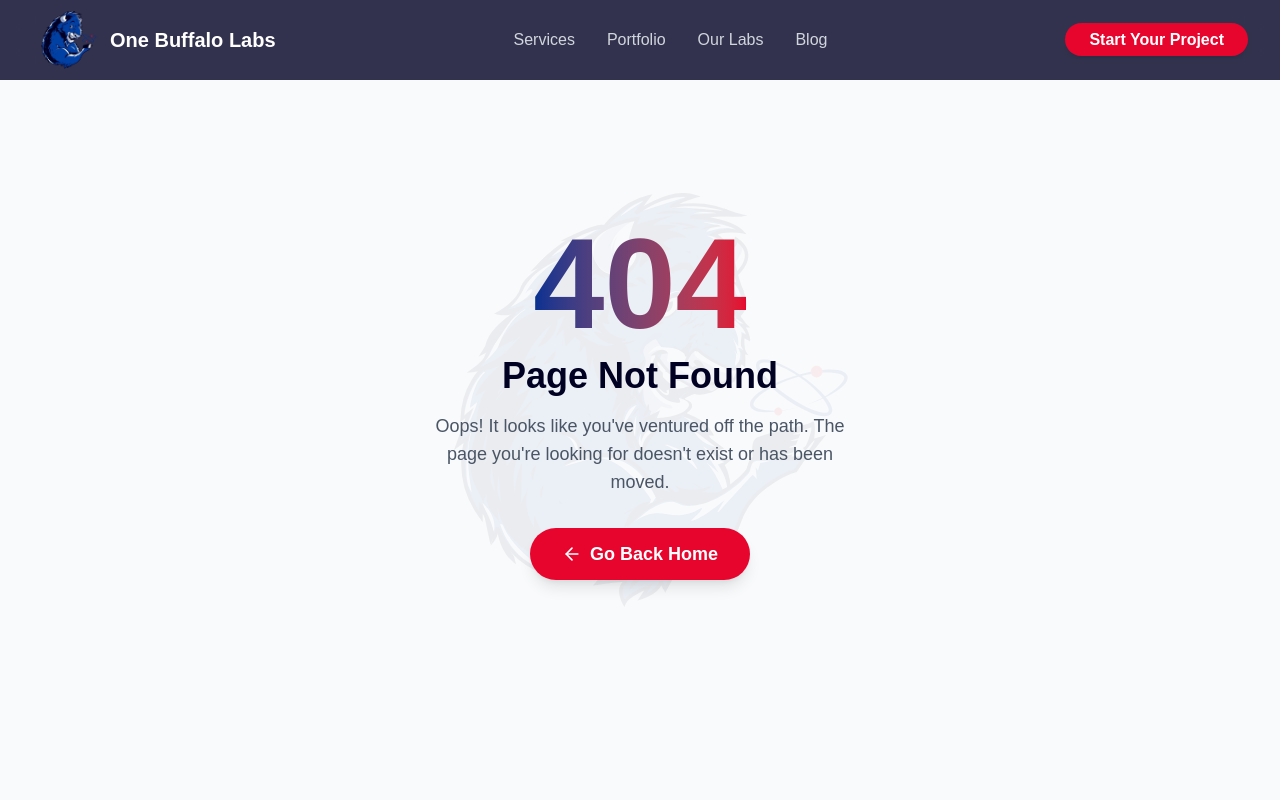
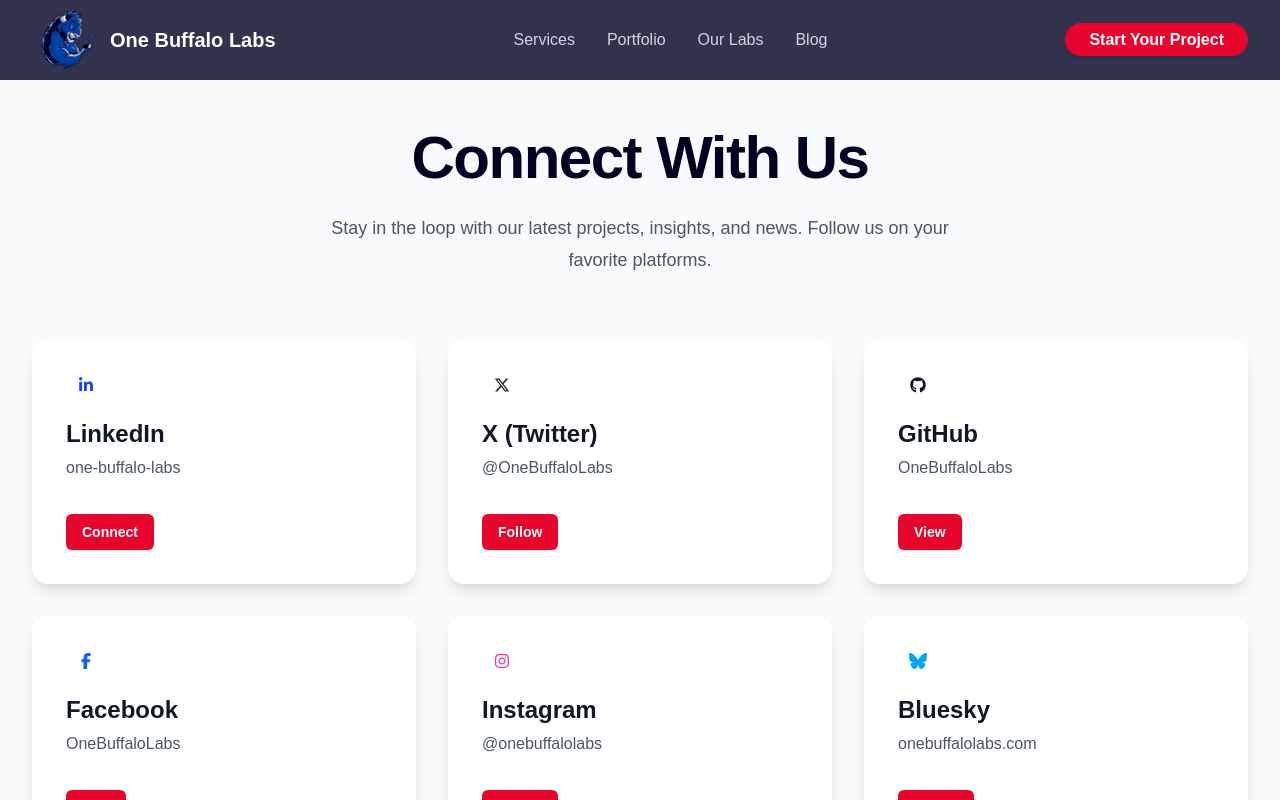
Before and after one commit to OneBuffaloLabs/onebuffalolabs.com, a Next.js app: page /socials in a window 1280 px wide. Before the commit this address had no page. Shown: the top 800 px of the page. Built offline with nearby package versions, Linux system fonts and the light colour scheme.

Commit message:
Created socials page

```diff
--- a/posts/2025/08/website-launch.mdx
+++ b/posts/2025/08/website-launch.mdx
@@ -18,11 +18,13 @@ For a while now, One Buffalo Labs has been more of an idea than a place—a miss
 
 ### So, What's Inside?
 
-I wanted to create more than just a business card on the internet. This site is a window into what I'm passionate about. You can:
+I wanted to create more than just a business card on the internet. This space is a direct look into the work that energizes me and the solutions I'm building.
 
-- Check out the **Services** I'm offering (from web and app development to AI and SEO).
-- Explore the **Portfolio** to see some of the projects I've brought to life.
-- Peek into **Our Labs**, a playground for new ideas and concepts.
+You can:
+
+- Check out the **[Services](/services)** I'm offering (from web and app development to AI and SEO).
+- Explore the **[Portfolio](/portfolio)** to see some of the projects I've brought to life.
+- Peek into **[Our Labs](/labs)**, a playground for new ideas and concepts.
 
 My goal was to build something that is simple, fast, and hopefully, a little bit fun.
 
--- /dev/null
+++ b/src/app/socials/page.tsx
@@ -0,0 +1,120 @@
+import { FontAwesomeIcon } from '@fortawesome/react-fontawesome';
+import {
+  faLinkedinIn,
+  faXTwitter,
+  faGithub,
+  faFacebookF,
+  faInstagram,
+  faBluesky,
+} from '@fortawesome/free-brands-svg-icons';
+
+// --- Data for Social Links ---
+const socialLinks = [
+  {
+    name: 'LinkedIn',
+    handle: 'one-buffalo-labs',
+    icon: faLinkedinIn,
+    url: 'https://www.linkedin.com/company/one-buffalo-labs',
+    cta: 'Connect',
+    colorClass: 'hover:border-blue-700',
+    iconColorClass: 'text-blue-700',
+  },
+  {
+    name: 'X (Twitter)',
+    handle: '@OneBuffaloLabs',
+    icon: faXTwitter,
+    url: 'https://x.com/OneBuffaloLabs',
+    cta: 'Follow',
+    colorClass: 'hover:border-gray-800',
+    iconColorClass: 'text-gray-800',
+  },
+  {
+    name: 'GitHub',
+    handle: 'OneBuffaloLabs',
+    icon: faGithub,
+    url: 'https://github.com/OneBuffaloLabs',
+    cta: 'View',
+    colorClass: 'hover:border-gray-900',
+    iconColorClass: 'text-gray-900',
+  },
+  {
+    name: 'Facebook',
+    handle: 'OneBuffaloLabs',
+    icon: faFacebookF,
+    url: 'https://www.facebook.com/profile.php?id=61578291081644',
+    cta: 'Like',
+    colorClass: 'hover:border-blue-600',
+    iconColorClass: 'text-blue-600',
+  },
+  {
+    name: 'Instagram',
+    handle: '@onebuffalolabs',
+    icon: faInstagram,
+    url: 'https://www.instagram.com/onebuffalolabs/',
+    cta: 'Follow',
+    colorClass: 'hover:border-pink-500',
+    iconColorClass: 'text-pink-500',
+  },
+  {
+    name: 'Bluesky',
+    handle: 'onebuffalolabs.com',
+    icon: faBluesky,
+    url: 'https://bsky.app/profile/onebuffalolabs.com',
+    cta: 'Follow',
+    colorClass: 'hover:border-sky-500',
+    iconColorClass: 'text-sky-500',
+  },
+];
+
+// --- The Main Page Component ---
+const SocialsPage = () => {
+  return (
+    <div className='bg-gray-50 py-24 sm:py-32'>
+      <div className='mx-auto max-w-7xl px-6 lg:px-8'>
+        {/* --- Section Header --- */}
+        <div className='mx-auto max-w-2xl text-center'>
+          <h1 className='text-4xl font-bold tracking-tight text-[var(--obl-dark-blue)] sm:text-6xl'>
+            Connect With Us
+          </h1>
+          <p className='mt-6 text-lg leading-8 text-gray-600'>
+            Stay in the loop with our latest projects, insights, and news. Follow us on your
+            favorite platforms.
+          </p>
+        </div>
+
+        {/* --- Social Cards Grid --- */}
+        <div className='mx-auto mt-16 grid max-w-2xl grid-cols-1 gap-6 sm:grid-cols-2 lg:mx-0 lg:max-w-none lg:grid-cols-3 lg:gap-8'>
+          {socialLinks.map((link) => (
+            <a
+              key={link.name}
+              href={link.url}
+              target='_blank'
+              rel='noopener noreferrer'
+              className={`group flex flex-col justify-between rounded-2xl bg-white p-8 shadow-lg
+                         transition-all duration-300 ease-in-out
+                         hover:shadow-2xl hover:-translate-y-2 border-2 border-transparent ${link.colorClass}`}>
+              <div>
+                <FontAwesomeIcon
+                  icon={link.icon}
+                  className={`h-10 w-10 transition-colors duration-300 ${link.iconColorClass}`}
+                />
+                <h3 className='mt-6 text-2xl font-semibold leading-6 text-gray-900'>{link.name}</h3>
+                <p className='mt-2 text-base leading-7 text-gray-600'>{link.handle}</p>
+              </div>
+
+              {/* --- Call to Action Button --- */}
+              <div
+                className='mt-8 inline-block self-start rounded-md px-4 py-2 text-sm font-semibold text-white shadow-sm
+                           transition-colors duration-300 ease-in-out'
+                style={{ backgroundColor: 'var(--obl-red)' }}>
+                {link.cta}
+              </div>
+            </a>
+          ))}
+        </div>
+      </div>
+    </div>
+  );
+};
+
+export default SocialsPage;
```
